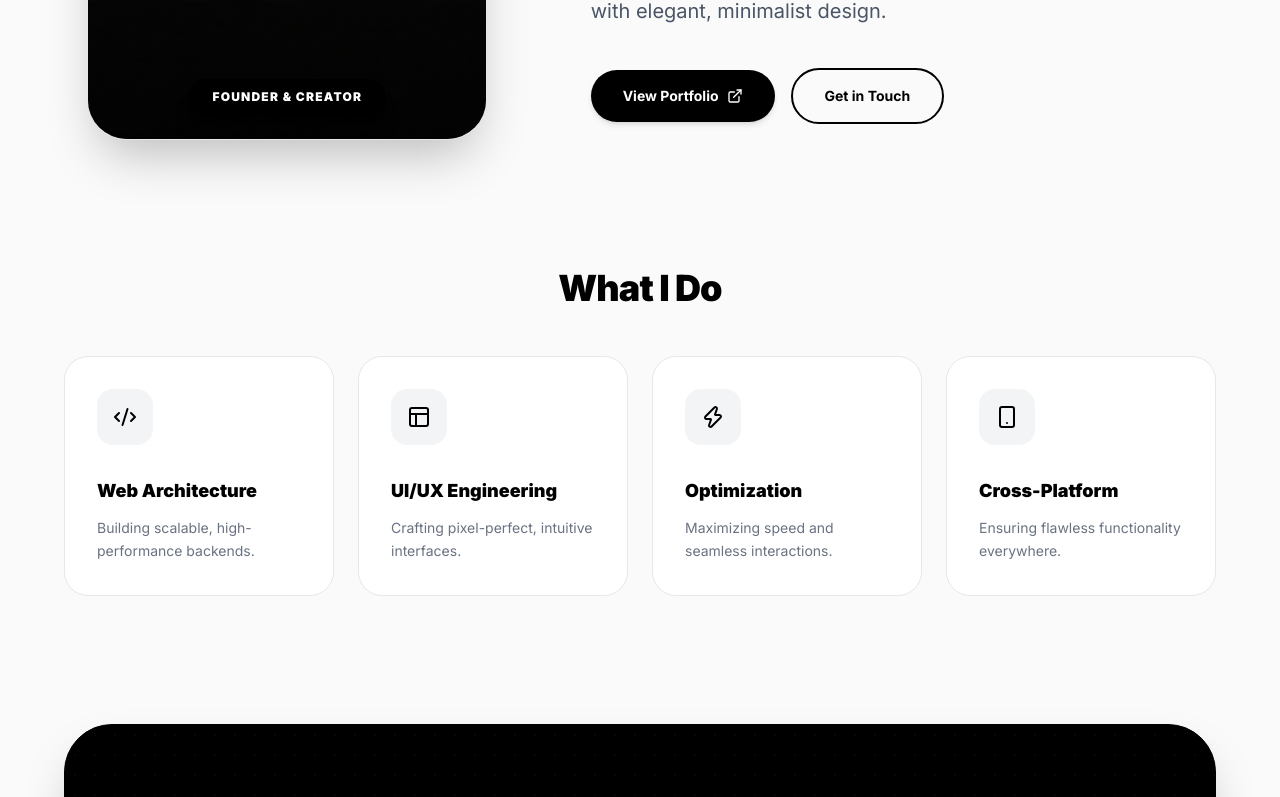
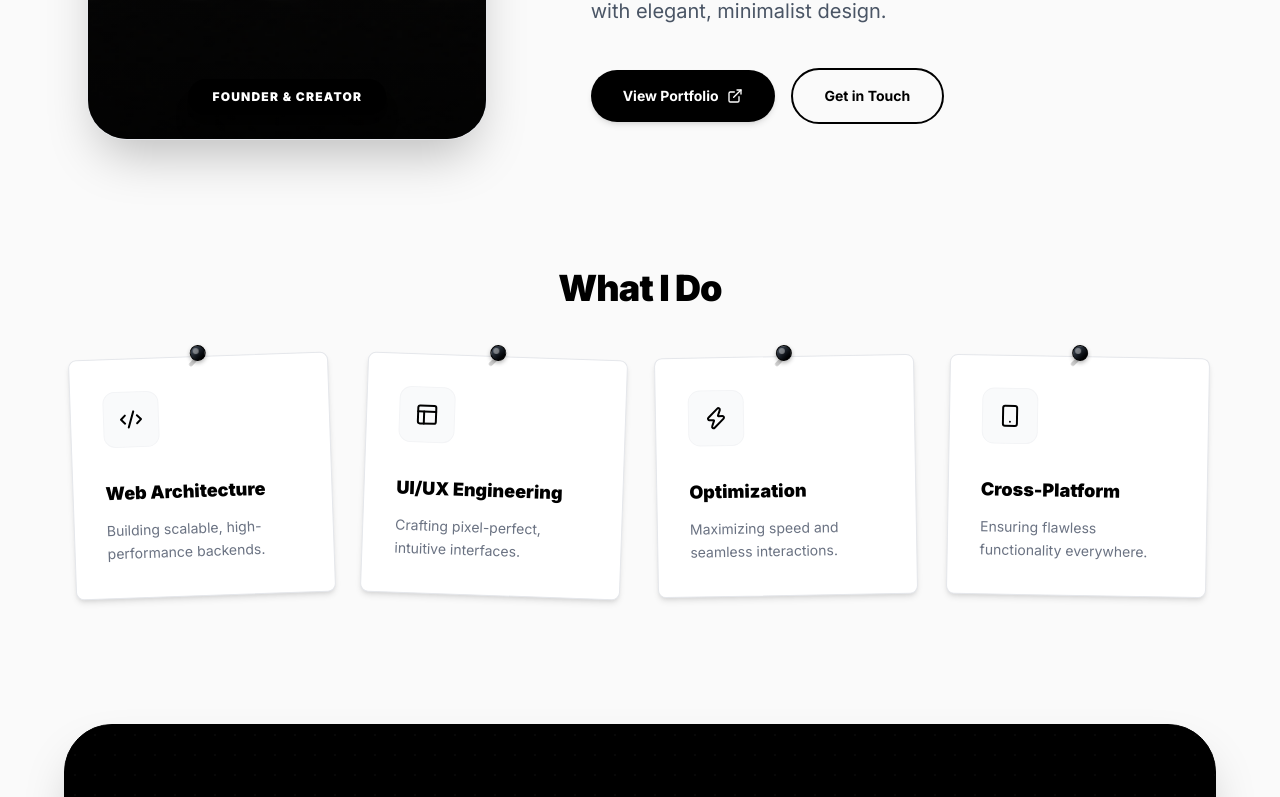
Before and after one commit to thepriyanshbhatt/Shrynkly-URL-Shortner, a React (Vite) app in the folder frontend/: page /about in a window 1280 px wide. Shown: the part 493-1290 px from the top of the page. Built offline with nearby package versions, Linux system fonts and the light colour scheme.

Commit message:
Style What I Do cards to look like pinned sticky notes

```diff
--- a/frontend/src/pages/About.jsx
+++ b/frontend/src/pages/About.jsx
@@ -15,6 +15,8 @@ export default function About() {
     { icon: <Zap size={24} />, title: "Optimization", desc: "Maximizing speed and seamless interactions." },
     { icon: <Smartphone size={24} />, title: "Cross-Platform", desc: "Ensuring flawless functionality everywhere." }
   ];
+
+  const rotations = ['-rotate-2', 'rotate-2', '-rotate-1', 'rotate-1'];
 
   const socialLinks = [
     { icon: <Mail size={24} />, label: "Email", handle: "hello@shrynkly.com", href: "mailto:hello@shrynkly.com" },
@@ -88,14 +90,28 @@ export default function About() {
         {/* 2. What I Do Section */}
         <div className="flex flex-col items-center">
           <h2 className="text-3xl md:text-4xl font-black tracking-tight text-black dark:text-white mb-12 text-center">What I Do</h2>
-          <div className="grid grid-cols-1 sm:grid-cols-2 lg:grid-cols-4 gap-6 w-full">
+          <div className="grid grid-cols-1 sm:grid-cols-2 lg:grid-cols-4 gap-8 w-full px-2">
             {skills.map((skill, index) => (
-              <div key={index} className="bg-white dark:bg-[#0a0a0a] border border-gray-200 dark:border-white/10 rounded-3xl p-8 hover:shadow-2xl dark:hover:shadow-none hover:border-gray-400 dark:hover:border-white/30 transition-all duration-300 hover:-translate-y-2 group">
-                <div className="w-14 h-14 bg-gray-100 dark:bg-[#1a1a1a] rounded-2xl flex items-center justify-center text-black dark:text-white mb-8 group-hover:scale-110 transition-transform duration-300">
+              <div
+                key={index}
+                className={`relative bg-white dark:bg-[#111111] border border-gray-200 dark:border-white/10 rounded-lg p-8 shadow-md hover:shadow-2xl transition-all duration-300 hover:rotate-0 hover:-translate-y-2 group ${rotations[index % 4]}`}
+              >
+                {/* The Pin */}
+                <div className="absolute -top-3 left-1/2 -translate-x-1/2 z-10 flex flex-col items-center group-hover:-translate-y-1 transition-transform duration-300">
+                  <div className="w-4 h-4 rounded-full bg-gradient-to-br from-gray-600 to-black dark:from-gray-300 dark:to-white shadow-[0_2px_4px_rgba(0,0,0,0.3)] dark:shadow-[0_2px_4px_rgba(255,255,255,0.2)] relative z-20 border border-black dark:border-white">
+                    <div className="absolute top-0.5 left-0.5 w-1.5 h-1.5 bg-white/40 dark:bg-black/40 rounded-full blur-[0.5px]"></div>
+                  </div>
+                  <div className="w-1 h-3 bg-black/20 dark:bg-white/20 -mt-1 rounded-full rotate-45 transform origin-top blur-[0.5px]"></div>
+                </div>
+
+                <div className="w-14 h-14 bg-gray-50 dark:bg-[#1a1a1a] rounded-xl flex items-center justify-center text-black dark:text-white mb-8 border border-gray-100 dark:border-white/5 group-hover:scale-110 transition-transform duration-300 relative z-10">
                   {skill.icon}
                 </div>
-                <h3 className="text-lg font-black text-black dark:text-white mb-3">{skill.title}</h3>
-                <p className="text-sm text-gray-500 dark:text-gray-400 leading-relaxed">{skill.desc}</p>
+                <h3 className="text-lg font-black text-black dark:text-white mb-3 relative z-10">{skill.title}</h3>
+                <p className="text-sm text-gray-500 dark:text-gray-400 leading-relaxed relative z-10">{skill.desc}</p>
+
+                {/* Subtle paper fold effect bottom right */}
+                <div className="absolute bottom-0 right-0 w-8 h-8 bg-gradient-to-tl from-gray-100 to-transparent dark:from-[#1a1a1a] rounded-tl-lg rounded-br-lg opacity-0 group-hover:opacity-100 transition-opacity duration-300"></div>
               </div>
             ))}
           </div>
```
